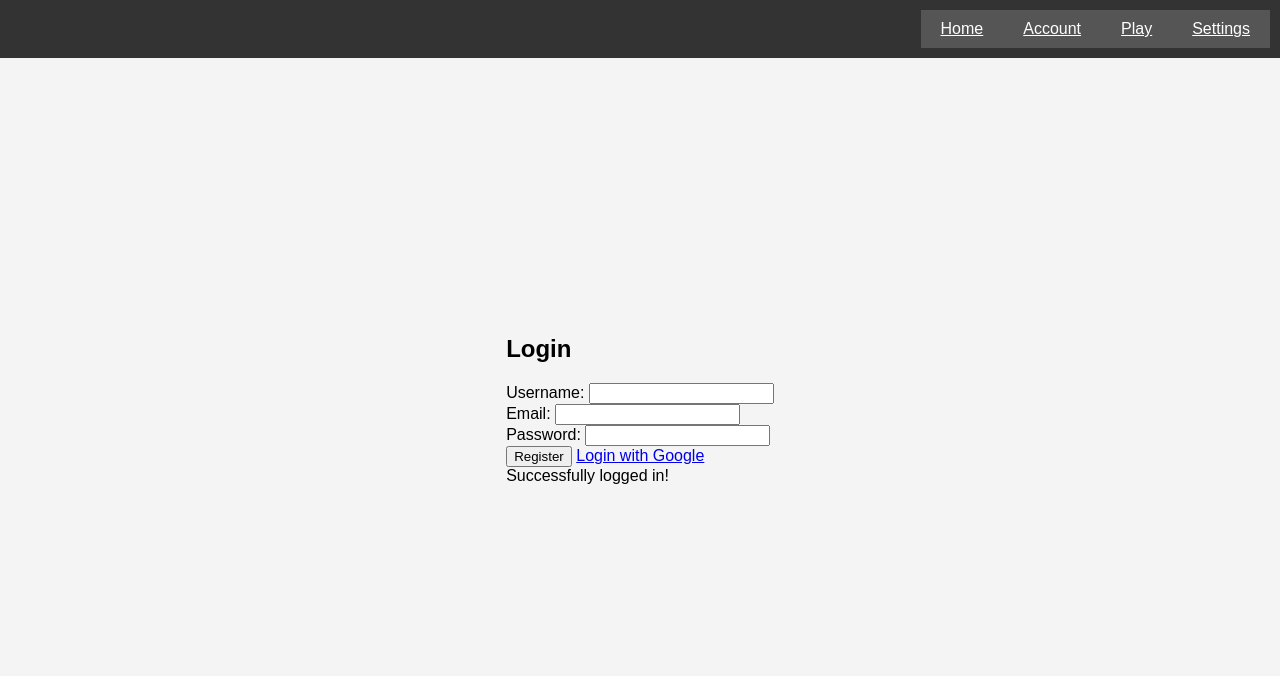
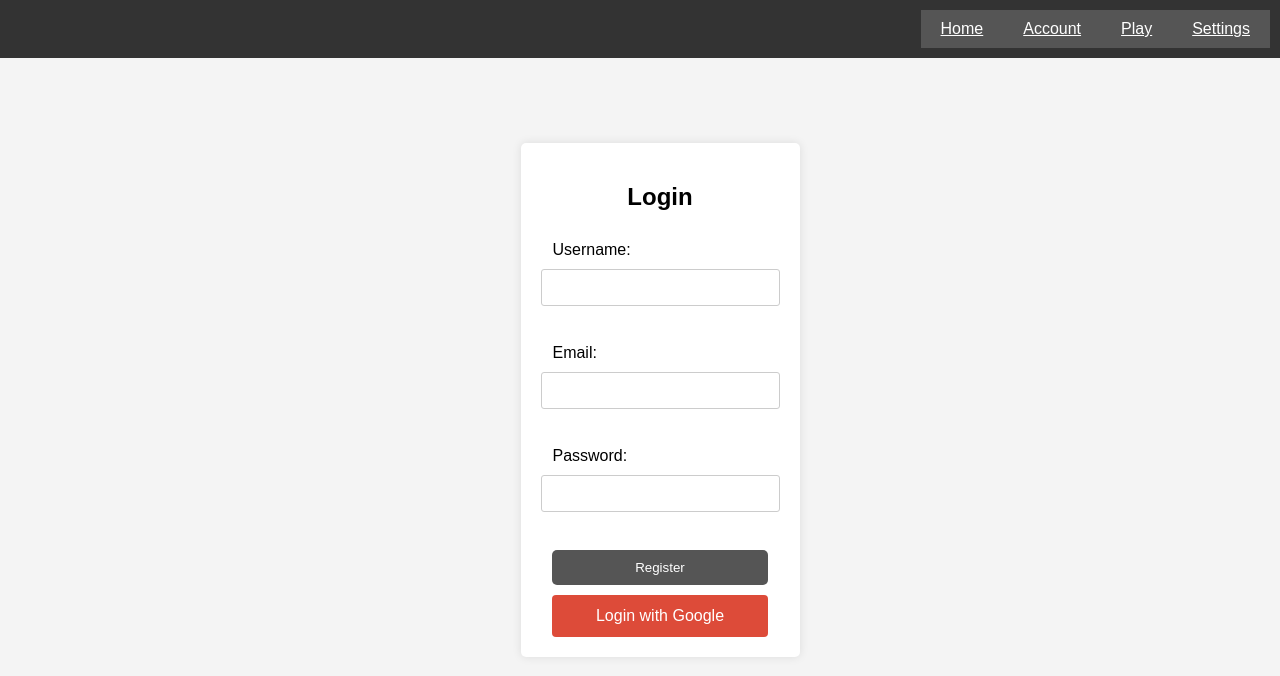
Before and after one commit to ksu-cs-projects-2024-2025/fall-2024-masonvick, a website: page frontend/html/account.html in a window 1280 px wide. Drawn offline with Linux system fonts and the light colour scheme; no server answers.

Commit message:
Updated style.css
Still not amazing, but definitely better than the next to no styling I previously had.

```diff
--- a/frontend/html/style.css
+++ b/frontend/html/style.css
@@ -1,3 +1,9 @@
+/*frontend/html/style.css*/
+
+h1 {
+    text-align: center;
+}
+
 /***************navbar styles************/
 .navbar {
     display: flex;
@@ -72,3 +78,118 @@ body {
 #resetButton {
     margin-top: 20px;
 }
+
+
+/*********** Account page styles ************/
+.login-container {
+    background-color: white;
+    padding: 20px;
+    border-radius: 5px;
+    box-shadow: 0 0 10px rgba(0, 0, 0, 0.1);
+    width: 100%; /* Adjust width as needed */
+    max-width: 400px; /* Set a max-width for larger screens */
+    margin: auto; /* Center the container on the page */
+}
+
+.login-container h2 {
+    text-align: center; /* Center the Login title */
+    margin-bottom: 20px;
+}
+
+.login-container label,
+.login-container input,
+.login-container a,
+.login-container button {
+    width: 90%; /* Adjust width to fit within the form */
+    margin-top: 10px; /* Space out elements */
+    box-sizing: border-box; /* Include padding and border in width */
+}
+
+.login-container a {
+    display: inline-block;
+    background-color: #dd4b39; /* Google's brand color */
+    color: white;
+    text-align: center;
+    padding: 12px;
+    border-radius: 4px;
+    text-decoration: none; /* Remove underline from link */
+}
+
+.login-container a.disabled {
+    background-color: #cc0000; /* Red background for logged-in state */
+    cursor: default; /* Neutral cursor to indicate no action */
+    pointer-events: none; /* Disable any click actions */
+}
+
+.login-container a:hover {
+    background-color: #c23321; /* Darker shade on hover */
+}
+
+.login-container form {
+    display: flex;
+    flex-direction: column;
+    align-items: center;
+}
+
+.login-container input[type="email"],
+.login-container input[type="text"],
+.login-container input[type="password"] {
+    width: 100%;
+    padding: 10px;
+    margin: 10px 0;
+    border: 1px solid #ccc;
+    border-radius: 3px;
+}
+
+.login-container input[type="submit"] {
+    width: 100%;
+    padding: 10px;
+    background-color: #28a745;
+    border: none;
+    border-radius: 3px;
+    color: white;
+    cursor: pointer;
+}
+
+.login-container input[type="submit"]:hover {
+    background-color: #218838;
+}
+
+.hidden {
+    display: none;
+}
+
+.login-container.disabled {
+    pointer-events: none; /* Disables interactions */
+    opacity: 0.7; /* Partial transparency to indicate non-interactivity */
+    filter: grayscale(100%); /* Adds a grayscale to imply disabled state */
+}
+
+input:disabled, button:disabled {
+    background-color: #ccc; /* Greyed out buttons */
+    cursor: not-allowed; /* Red circle cursor */
+}
+
+button {
+    background-color: #555;
+    color: white;
+    padding: 10px 20px;
+    border: none;
+    border-radius: 5px;
+    cursor: pointer;
+    width: 100%;
+}
+
+button:hover, button:disabled {
+    background-color: #777; /* Lighter gray when disabled */
+}
+
+.message-success {
+    color: #4CAF50;
+    background-color: #DFF0D8;
+    border: 1px solid #C3E6CB;
+    padding: 10px;
+    border-radius: 5px;
+    margin-top: 20px;
+    text-align: center;
+}
```
